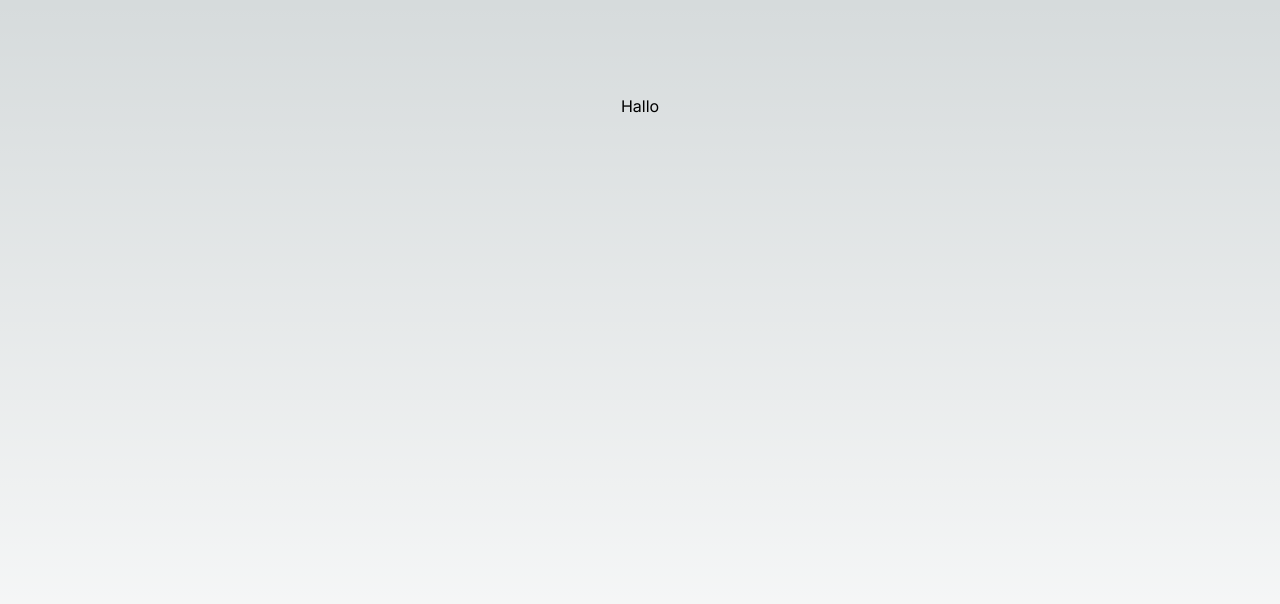
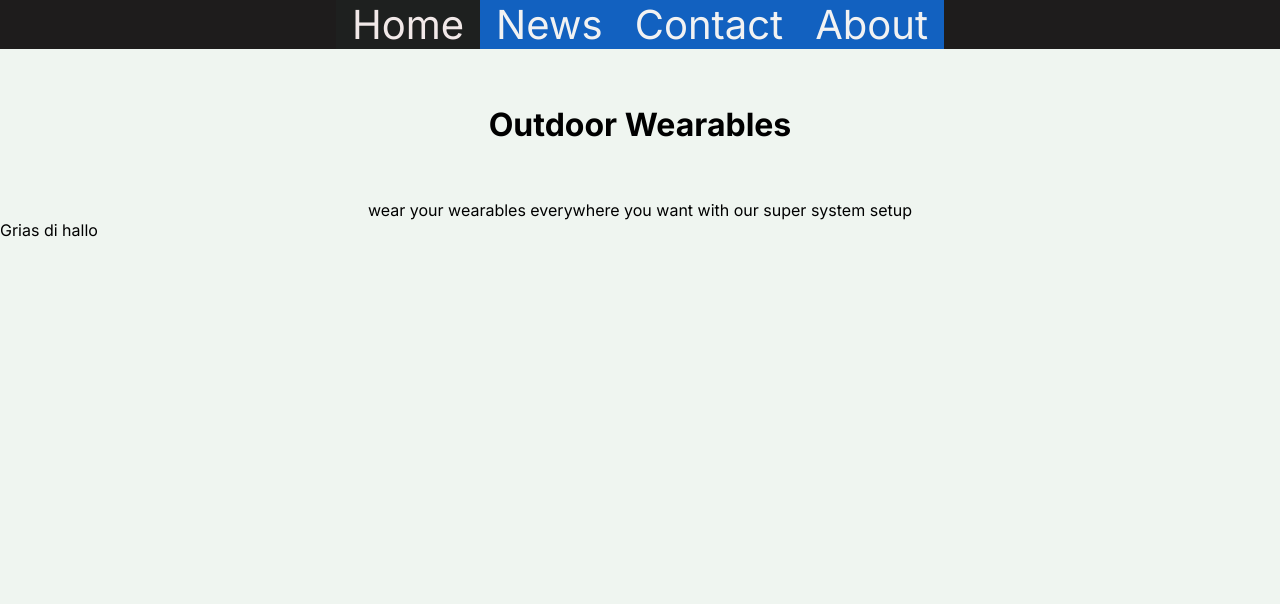
Before and after one commit to Baumi92/next.js-ecommerce-store-pjct-next-3-ecommerce-store-, a Next.js app: page / in a window 1280 px wide. Shown: the top 604 px of the page. Built offline with nearby package versions, Linux system fonts and the light colour scheme.

Commit message:
Add framework

```diff
--- a/app/About/page.js
+++ b/app/About/page.js
@@ -1,7 +1,7 @@
 export default function AboutPage() {
   return (
     <main>
-      <div> Hallo pussy</div>
+      <div> About Company</div>
     </main>
   );
 }
--- a/app/globals.css
+++ b/app/globals.css
@@ -1,107 +1,6 @@
-:root {
-  --max-width: 1100px;
-  --border-radius: 12px;
-  --font-mono: ui-monospace, Menlo, Monaco, 'Cascadia Mono', 'Segoe UI Mono',
-    'Roboto Mono', 'Oxygen Mono', 'Ubuntu Monospace', 'Source Code Pro',
-    'Fira Mono', 'Droid Sans Mono', 'Courier New', monospace;
-
-  --foreground-rgb: 0, 0, 0;
-  --background-start-rgb: 214, 219, 220;
-  --background-end-rgb: 255, 255, 255;
-
-  --primary-glow: conic-gradient(
-    from 180deg at 50% 50%,
-    #16abff33 0deg,
-    #0885ff33 55deg,
-    #54d6ff33 120deg,
-    #0071ff33 160deg,
-    transparent 360deg
-  );
-  --secondary-glow: radial-gradient(
-    rgba(255, 255, 255, 1),
-    rgba(255, 255, 255, 0)
-  );
-
-  --tile-start-rgb: 239, 245, 249;
-  --tile-end-rgb: 228, 232, 233;
-  --tile-border: conic-gradient(
-    #00000080,
-    #00000040,
-    #00000030,
-    #00000020,
-    #00000010,
-    #00000010,
-    #00000080
-  );
-
-  --callout-rgb: 238, 240, 241;
-  --callout-border-rgb: 172, 175, 176;
-  --card-rgb: 180, 185, 188;
-  --card-border-rgb: 131, 134, 135;
-}
-
-@media (prefers-color-scheme: dark) {
-  :root {
-    --foreground-rgb: 255, 255, 255;
-    --background-start-rgb: 0, 0, 0;
-    --background-end-rgb: 0, 0, 0;
-
-    --primary-glow: radial-gradient(rgba(1, 65, 255, 0.4), rgba(1, 65, 255, 0));
-    --secondary-glow: linear-gradient(
-      to bottom right,
-      rgba(1, 65, 255, 0),
-      rgba(1, 65, 255, 0),
-      rgba(1, 65, 255, 0.3)
-    );
-
-    --tile-start-rgb: 2, 13, 46;
-    --tile-end-rgb: 2, 5, 19;
-    --tile-border: conic-gradient(
-      #ffffff80,
-      #ffffff40,
-      #ffffff30,
-      #ffffff20,
-      #ffffff10,
-      #ffffff10,
-      #ffffff80
-    );
-
-    --callout-rgb: 20, 20, 20;
-    --callout-border-rgb: 108, 108, 108;
-    --card-rgb: 100, 100, 100;
-    --card-border-rgb: 200, 200, 200;
-  }
-}
-
 * {
   box-sizing: border-box;
   padding: 0;
   margin: 0;
+  background-color: #eff5f0;
 }
-
-html,
-body {
-  max-width: 100vw;
-  overflow-x: hidden;
-}
-
-body {
-  color: rgb(var(--foreground-rgb));
-  background: linear-gradient(
-      to bottom,
-      transparent,
-      rgb(var(--background-end-rgb))
-    )
-    rgb(var(--background-start-rgb));
-}
-
-a {
-  color: inherit;
-  text-decoration: none;
-}
-
-@media (prefers-color-scheme: dark) {
-  html {
-    color-scheme: dark;
-  }
-}
--- a/app/layout.js
+++ b/app/layout.js
@@ -1,5 +1,6 @@
 import './globals.css';
 import { Inter } from 'next/font/google';
+import styles from './page.module.css';
 
 const inter = Inter({ subsets: ['latin'] });
 
@@ -11,7 +12,23 @@ export const metadata = {
 export default function RootLayout({ children }) {
   return (
     <html lang="en">
-      <body className={inter.className}>{children}</body>
+      <body className={inter.className}>
+        <nav>
+          <ul>
+            <li>
+              <div className={styles.topnav}>
+                <a className={styles.active} href="#home">
+                  Home
+                </a>
+                <a href="#news">News</a>
+                <a href="#contact">Contact</a>
+                <a href="#about">About</a>
+              </div>
+            </li>
+          </ul>
+        </nav>
+        {children}
+      </body>
     </html>
   );
 }
--- a/app/page.js
+++ b/app/page.js
@@ -2,8 +2,12 @@ import styles from './page.module.css';
 
 export default function HomePage() {
   return (
-    <main className={styles.main}>
-      <div> Hallo</div>
+    <main>
+      <h1 className={styles.h1}> Outdoor Wearables</h1>
+      <p className={styles.p}>
+        wear your wearables everywhere you want with our super system setup
+      </p>
+      <div>Grias di hallo</div>
     </main>
   );
 }
--- a/app/page.module.css
+++ b/app/page.module.css
@@ -1,229 +1,38 @@
-.main {
-  display: flex;
-  flex-direction: column;
-  justify-content: space-between;
-  align-items: center;
-  padding: 6rem;
-  min-height: 100vh;
+.topnav {
+  text-align: center;
+  background-color: #1e1c1c;
+  overflow: hidden;
 }
 
-.description {
-  display: inherit;
-  justify-content: inherit;
-  align-items: inherit;
-  font-size: 0.85rem;
-  max-width: var(--max-width);
-  width: 100%;
-  z-index: 2;
-  font-family: var(--font-mono);
+/* Style the links inside the navigation bar */
+.topnav a {
+  float: center;
+  color: #f2f2f2;
+  text-align: center;
+  padding: 14px 16px;
+  text-decoration: none;
+  font-size: 40px;
+  background-color: #1261c0;
 }
 
-.description a {
-  display: flex;
-  justify-content: center;
-  align-items: center;
-  gap: 0.5rem;
+/* Change the color of links on hover */
+.topnav a:hover {
+  background-color: #ddd;
+  color: black;
 }
 
-.description p {
-  position: relative;
-  margin: 0;
-  padding: 1rem;
-  background-color: rgba(var(--callout-rgb), 0.5);
-  border: 1px solid rgba(var(--callout-border-rgb), 0.3);
-  border-radius: var(--border-radius);
+/* Add a color to the active/current link */
+.topnav a.active {
+  background-color: #1e201f;
+  color: rgb(241, 232, 232);
 }
 
-.code {
-  font-weight: 700;
-  font-family: var(--font-mono);
+.h1 {
+  text-align: center;
+  padding: 56px;
+  margin: auto;
 }
 
-.grid {
-  display: grid;
-  grid-template-columns: repeat(4, minmax(25%, auto));
-  width: var(--max-width);
-  max-width: 100%;
+.p {
+  text-align: center;
 }
-
-.card {
-  padding: 1rem 1.2rem;
-  border-radius: var(--border-radius);
-  background: rgba(var(--card-rgb), 0);
-  border: 1px solid rgba(var(--card-border-rgb), 0);
-  transition: background 200ms, border 200ms;
-}
-
-.card span {
-  display: inline-block;
-  transition: transform 200ms;
-}
-
-.card h2 {
-  font-weight: 600;
-  margin-bottom: 0.7rem;
-}
-
-.card p {
-  margin: 0;
-  opacity: 0.6;
-  font-size: 0.9rem;
-  line-height: 1.5;
-  max-width: 30ch;
-}
-
-.center {
-  display: flex;
-  justify-content: center;
-  align-items: center;
-  position: relative;
-  padding: 4rem 0;
-}
-
-.center::before {
-  background: var(--secondary-glow);
-  border-radius: 50%;
-  width: 480px;
-  height: 360px;
-  margin-left: -400px;
-}
-
-.center::after {
-  background: var(--primary-glow);
-  width: 240px;
-  height: 180px;
-  z-index: -1;
-}
-
-.center::before,
-.center::after {
-  content: '';
-  left: 50%;
-  position: absolute;
-  filter: blur(45px);
-  transform: translateZ(0);
-}
-
-.logo {
-  position: relative;
-}
-/* Enable hover only on non-touch devices */
-@media (hover: hover) and (pointer: fine) {
-  .card:hover {
-    background: rgba(var(--card-rgb), 0.1);
-    border: 1px solid rgba(var(--card-border-rgb), 0.15);
-  }
-
-  .card:hover span {
-    transform: translateX(4px);
-  }
-}
-
-@media (prefers-reduced-motion) {
-  .card:hover span {
-    transform: none;
-  }
-}
-
-/* Mobile */
-@media (max-width: 700px) {
-  .content {
-    padding: 4rem;
-  }
-
-  .grid {
-    grid-template-columns: 1fr;
-    margin-bottom: 120px;
-    max-width: 320px;
-    text-align: center;
-  }
-
-  .card {
-    padding: 1rem 2.5rem;
-  }
-
-  .card h2 {
-    margin-bottom: 0.5rem;
-  }
-
-  .center {
-    padding: 8rem 0 6rem;
-  }
-
-  .center::before {
-    transform: none;
-    height: 300px;
-  }
-
-  .description {
-    font-size: 0.8rem;
-  }
-
-  .description a {
-    padding: 1rem;
-  }
-
-  .description p,
-  .description div {
-    display: flex;
-    justify-content: center;
-    position: fixed;
-    width: 100%;
-  }
-
-  .description p {
-    align-items: center;
-    inset: 0 0 auto;
-    padding: 2rem 1rem 1.4rem;
-    border-radius: 0;
-    border: none;
-    border-bottom: 1px solid rgba(var(--callout-border-rgb), 0.25);
-    background: linear-gradient(
-      to bottom,
-      rgba(var(--background-start-rgb), 1),
-      rgba(var(--callout-rgb), 0.5)
-    );
-    background-clip: padding-box;
-    backdrop-filter: blur(24px);
-  }
-
-  .description div {
-    align-items: flex-end;
-    pointer-events: none;
-    inset: auto 0 0;
-    padding: 2rem;
-    height: 200px;
-    background: linear-gradient(
-      to bottom,
-      transparent 0%,
-      rgb(var(--background-end-rgb)) 40%
-    );
-    z-index: 1;
-  }
-}
-
-/* Tablet and Smaller Desktop */
-@media (min-width: 701px) and (max-width: 1120px) {
-  .grid {
-    grid-template-columns: repeat(2, 50%);
-  }
-}
-
-@media (prefers-color-scheme: dark) {
-  .vercelLogo {
-    filter: invert(1);
-  }
-
-  .logo {
-    filter: invert(1) drop-shadow(0 0 0.3rem #ffffff70);
-  }
-}
-
-@keyframes rotate {
-  from {
-    transform: rotate(360deg);
-  }
-  to {
-    transform: rotate(0deg);
-  }
-}
```
Also changed, not shown: app/Contact/page.js (added, +7 -0 lines), app/Jacket/page.js (added, +7 -0 lines), app/News/page.js (added, +7 -0 lines), app/Shoes/page.js (added, +7 -0 lines), app/Sweater/page.js (added, +7 -0 lines), app/Trouser/page.js (added, +7 -0 lines), app/app.module.scss (added).
